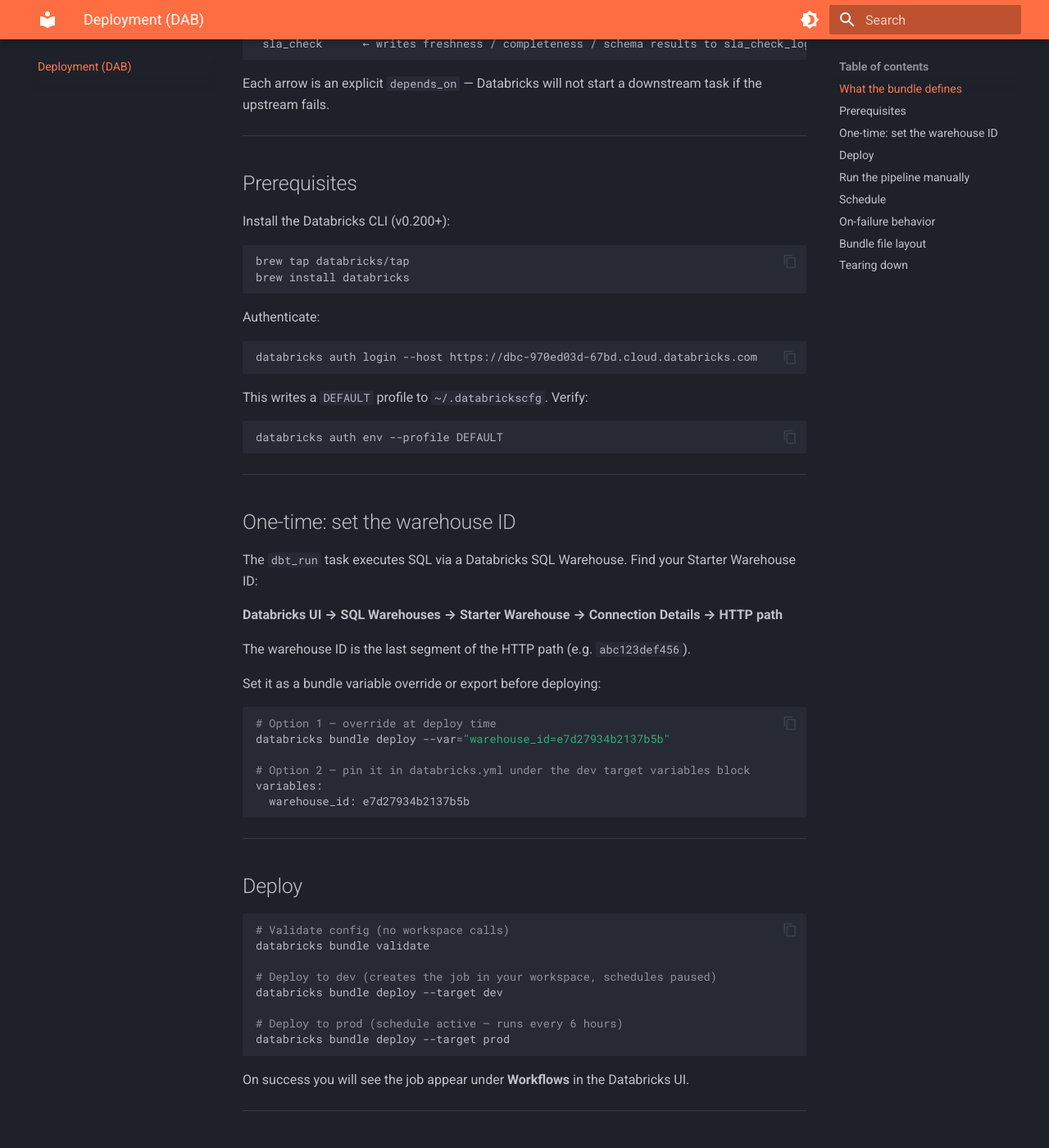
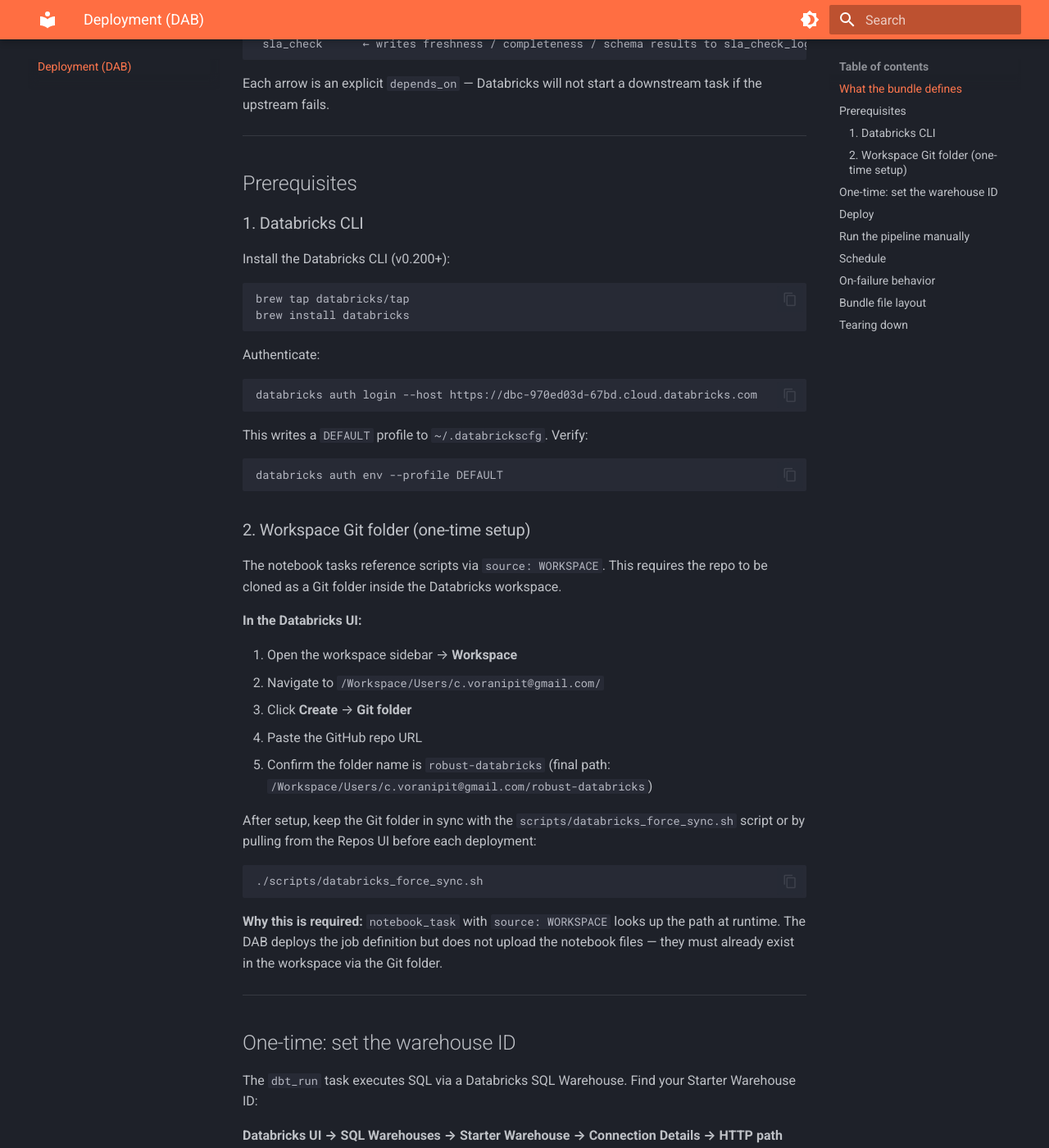
Before and after one commit to blxsheep/robust-databricks, an MkDocs documentation site: the page built from docs/deployment.md, in a window 1280 px wide and 1400 px high, scrolled down 544 px. Shown: the whole window at 82% size. Built offline with MkDocs 1.6.1 and Material for MkDocs 9.7.7, drawn with Linux system fonts in a browser that asks for light colours.

````diff
--- a/docs/deployment.md
+++ b/docs/deployment.md
@@ -24,6 +24,8 @@
 
 ## Prerequisites
 
+### 1. Databricks CLI
+
 Install the Databricks CLI (v0.200+):
 
 ```bash
@@ -42,6 +44,26 @@
 ```bash
 databricks auth env --profile DEFAULT
 ```
+
+### 2. Workspace Git folder (one-time setup)
+
+The notebook tasks reference scripts via `source: WORKSPACE`. This requires the repo to be cloned as a Git folder inside the Databricks workspace.
+
+**In the Databricks UI:**
+
+1. Open the workspace sidebar → **Workspace**
+2. Navigate to `/Workspace/Users/c.voranipit@gmail.com/`
+3. Click **Create** → **Git folder**
+4. Paste the GitHub repo URL
+5. Confirm the folder name is `robust-databricks` (final path: `/Workspace/Users/c.voranipit@gmail.com/robust-databricks`)
+
+After setup, keep the Git folder in sync with the `scripts/databricks_force_sync.sh` script or by pulling from the Repos UI before each deployment:
+
+```bash
+./scripts/databricks_force_sync.sh
+```
+
+**Why this is required:** `notebook_task` with `source: WORKSPACE` looks up the path at runtime. The DAB deploys the job definition but does not upload the notebook files — they must already exist in the workspace via the Git folder.
 
 ---
 
````
Also changed, not shown: 4 other files.
